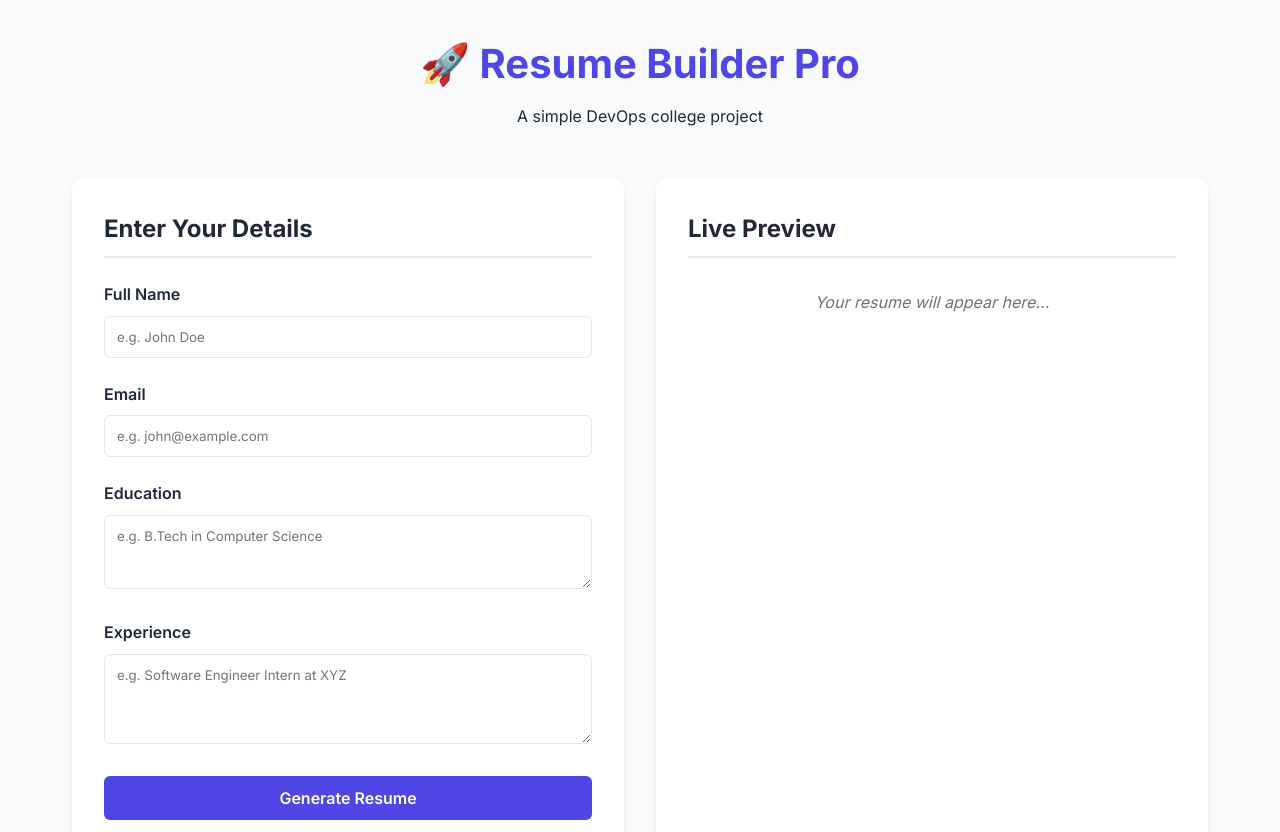
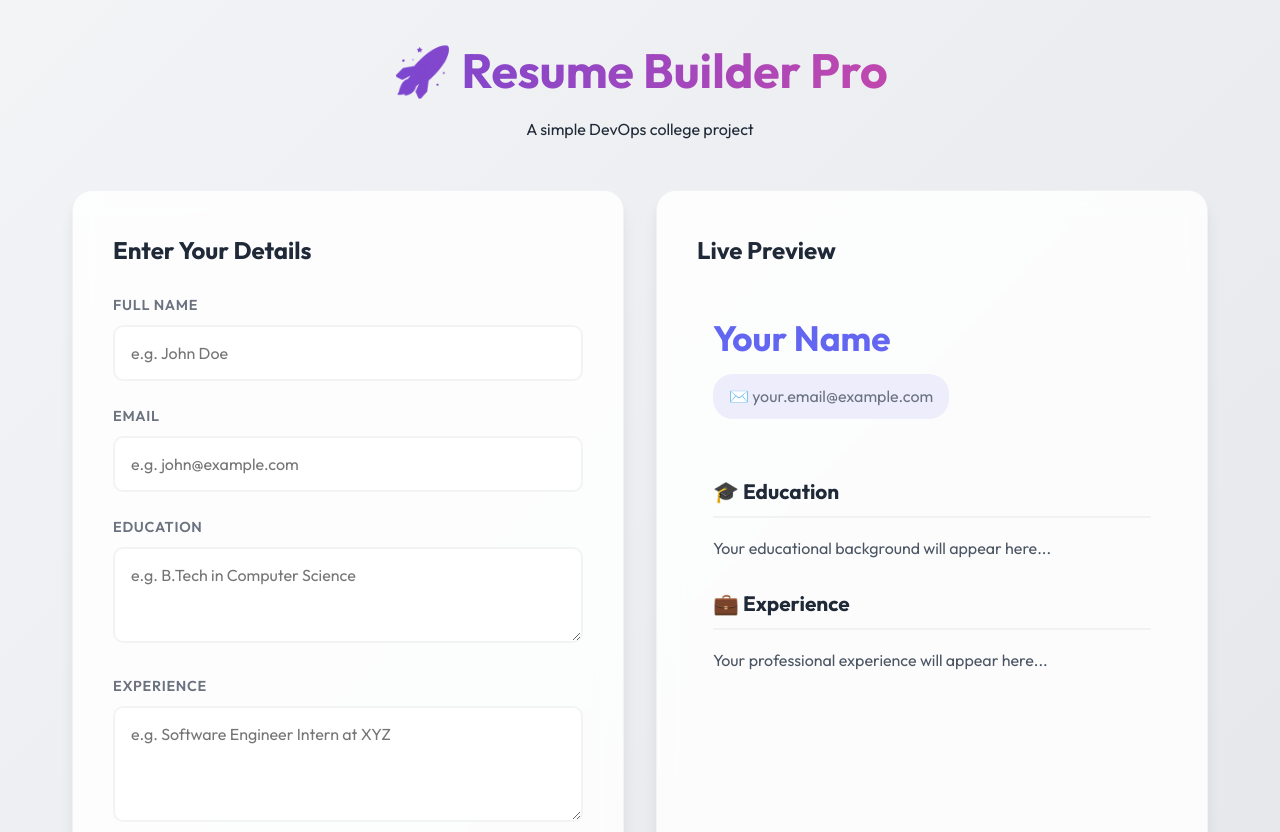
Before and after one commit to manndhaila2007-sys/resume-builder-devops, a website: page public/index.html in a window 1280 px wide. Shown: the top 832 px of the page. Drawn offline with Linux system fonts and the light colour scheme.

Commit message:
feat: Add dynamic real-time preview and premium styling

```diff
--- a/public/script.js
+++ b/public/script.js
@@ -1,34 +1,63 @@
 document.addEventListener('DOMContentLoaded', () => {
   const form = document.getElementById('resume-form');
+  const printBtn = document.getElementById('print-btn');
   const preview = document.getElementById('resume-preview');
-  const printBtn = document.getElementById('print-btn');
 
-  form.addEventListener('submit', (e) => {
-    e.preventDefault();
+  // Input fields
+  const inputs = {
+    fullName: document.getElementById('fullName'),
+    email: document.getElementById('email'),
+    education: document.getElementById('education'),
+    experience: document.getElementById('experience')
+  };
 
-    const fullName = document.getElementById('fullName').value;
-    const email = document.getElementById('email').value;
-    const education = document.getElementById('education').value;
-    const experience = document.getElementById('experience').value;
+  // Function to update the preview in real-time
+  const updatePreview = () => {
+    const fullName = inputs.fullName.value || 'Your Name';
+    const email = inputs.email.value || 'your.email@example.com';
+    const education = inputs.education.value || 'Your educational background will appear here...';
+    const experience = inputs.experience.value || 'Your professional experience will appear here...';
 
     const resumeHTML = `
-      <div class="resume-output">
+      <div class="resume-output fade-in">
         <h3>${fullName}</h3>
         <p class="contact">✉️ ${email}</p>
 
-        <h4>Education</h4>
+        <h4>🎓 Education</h4>
         <p>${education}</p>
 
-        <h4>Experience</h4>
+        <h4>💼 Experience</h4>
         <p>${experience}</p>
       </div>
     `;
 
     preview.innerHTML = resumeHTML;
-    printBtn.style.display = 'block';
+
+    // Show print button if they started typing a name
+    if (inputs.fullName.value.trim().length > 0) {
+      printBtn.classList.add('visible');
+    } else {
+      printBtn.classList.remove('visible');
+    }
+  };
+
+  // Add event listeners for real-time typing
+  Object.values(inputs).forEach(input => {
+    input.addEventListener('input', updatePreview);
+  });
+
+  // Prevent form submission from reloading the page
+  form.addEventListener('submit', (e) => {
+    e.preventDefault();
+    // Add a little celebration animation on the preview
+    preview.classList.add('celebrate');
+    setTimeout(() => preview.classList.remove('celebrate'), 500);
   });
 
   printBtn.addEventListener('click', () => {
     window.print();
   });
+
+  // Initialize with empty state
+  updatePreview();
 });
--- a/public/style.css
+++ b/public/style.css
@@ -1,11 +1,16 @@
+@import url('https://fonts.googleapis.com/css2?family=Outfit:wght@300;400;600;700&display=swap');
+
 :root {
-  --primary-color: #4f46e5;
-  --primary-hover: #4338ca;
-  --bg-color: #f9fafb;
-  --card-bg: #ffffff;
+  --primary-color: #6366f1;
+  --primary-hover: #4f46e5;
+  --bg-gradient: linear-gradient(135deg, #f3f4f6 0%, #e5e7eb 100%);
+  --card-bg: rgba(255, 255, 255, 0.85);
   --text-main: #1f2937;
   --text-muted: #6b7280;
-  --border-color: #e5e7eb;
+  --border-color: rgba(229, 231, 235, 0.5);
+  --shadow-sm: 0 4px 6px -1px rgba(0, 0, 0, 0.05);
+  --shadow-md: 0 10px 15px -3px rgba(0, 0, 0, 0.1);
+  --shadow-focus: 0 0 0 4px rgba(99, 102, 241, 0.2);
 }
 
 * {
@@ -15,10 +20,11 @@
 }
 
 body {
-  font-family: 'Inter', sans-serif;
-  background-color: var(--bg-color);
+  font-family: 'Outfit', sans-serif;
+  background: var(--bg-gradient);
   color: var(--text-main);
   line-height: 1.6;
+  min-height: 100vh;
 }
 
 .container {
@@ -30,11 +36,14 @@ body {
 .app-header {
   text-align: center;
   margin-bottom: 3rem;
+  animation: slideDown 0.6s ease-out;
 }
 
 .app-header h1 {
-  font-size: 2.5rem;
-  color: var(--primary-color);
+  font-size: 3rem;
+  background: linear-gradient(to right, #4f46e5, #ec4899);
+  -webkit-background-clip: text;
+  -webkit-text-fill-color: transparent;
   margin-bottom: 0.5rem;
 }
 
@@ -42,6 +51,7 @@ body {
   display: grid;
   grid-template-columns: 1fr 1fr;
   gap: 2rem;
+  animation: fadeIn 0.8s ease-out;
 }
 
 @media (max-width: 768px) {
@@ -52,15 +62,26 @@ body {
 
 section {
   background: var(--card-bg);
-  padding: 2rem;
-  border-radius: 12px;
-  box-shadow: 0 4px 6px -1px rgba(0, 0, 0, 0.1);
+  backdrop-filter: blur(12px);
+  padding: 2.5rem;
+  border-radius: 20px;
+  box-shadow: var(--shadow-md);
+  border: 1px solid var(--border-color);
+  transition: transform 0.3s ease, box-shadow 0.3s ease;
+}
+
+section:hover {
+  transform: translateY(-2px);
+  box-shadow: 0 20px 25px -5px rgba(0, 0, 0, 0.1);
 }
 
 h2 {
   margin-bottom: 1.5rem;
-  border-bottom: 2px solid var(--border-color);
-  padding-bottom: 0.5rem;
+  font-weight: 700;
+  color: var(--text-main);
+  display: flex;
+  align-items: center;
+  gap: 0.5rem;
 }
 
 .form-group {
@@ -71,88 +92,157 @@ label {
   display: block;
   font-weight: 600;
   margin-bottom: 0.5rem;
+  color: var(--text-muted);
+  font-size: 0.9rem;
+  text-transform: uppercase;
+  letter-spacing: 0.05em;
 }
 
 input, textarea {
   width: 100%;
-  padding: 0.75rem;
-  border: 1px solid var(--border-color);
-  border-radius: 6px;
-  font-family: 'Inter', sans-serif;
-  transition: border-color 0.2s;
+  padding: 1rem;
+  border: 2px solid var(--border-color);
+  border-radius: 10px;
+  font-family: 'Outfit', sans-serif;
+  font-size: 1rem;
+  background: rgba(255, 255, 255, 0.9);
+  transition: all 0.3s ease;
 }
 
 input:focus, textarea:focus {
   outline: none;
   border-color: var(--primary-color);
+  box-shadow: var(--shadow-focus);
+  transform: translateY(-1px);
 }
 
 button {
   cursor: pointer;
-  font-family: 'Inter', sans-serif;
+  font-family: 'Outfit', sans-serif;
   font-weight: 600;
   border: none;
-  border-radius: 6px;
-  transition: background-color 0.2s;
+  border-radius: 10px;
+  transition: all 0.3s cubic-bezier(0.4, 0, 0.2, 1);
 }
 
 .btn-primary {
   width: 100%;
-  padding: 0.75rem;
-  background-color: var(--primary-color);
+  padding: 1rem;
+  background: linear-gradient(135deg, var(--primary-color), var(--primary-hover));
   color: white;
-  font-size: 1rem;
+  font-size: 1.1rem;
+  box-shadow: var(--shadow-sm);
 }
 
 .btn-primary:hover {
-  background-color: var(--primary-hover);
+  transform: translateY(-2px);
+  box-shadow: 0 10px 15px -3px rgba(99, 102, 241, 0.3);
+}
+
+.btn-primary:active {
+  transform: translateY(0);
 }
 
 .btn-secondary {
-  margin-top: 1rem;
+  margin-top: 1.5rem;
   width: 100%;
-  padding: 0.75rem;
-  background-color: #10b981;
+  padding: 1rem;
+  background: linear-gradient(135deg, #10b981, #059669);
   color: white;
-  font-size: 1rem;
+  font-size: 1.1rem;
+  opacity: 0;
+  visibility: hidden;
+  transform: translateY(10px);
+  transition: all 0.4s ease;
+}
+
+.btn-secondary.visible {
+  opacity: 1;
+  visibility: visible;
+  transform: translateY(0);
 }
 
 .btn-secondary:hover {
-  background-color: #059669;
+  box-shadow: 0 10px 15px -3px rgba(16, 185, 129, 0.3);
 }
 
 /* Resume Preview Styles */
+.resume-preview {
+  min-height: 400px;
+}
+
 .resume-output {
   padding: 1rem;
 }
 
 .resume-output h3 {
-  font-size: 1.8rem;
+  font-size: 2.2rem;
   color: var(--primary-color);
-  margin-bottom: 0.2rem;
+  margin-bottom: 0.5rem;
+  font-weight: 700;
 }
 
 .resume-output .contact {
   color: var(--text-muted);
-  font-size: 0.9rem;
-  margin-bottom: 1.5rem;
+  font-size: 1rem;
+  margin-bottom: 2rem;
+  display: inline-flex;
+  align-items: center;
+  background: rgba(99, 102, 241, 0.1);
+  padding: 0.5rem 1rem;
+  border-radius: 20px;
 }
 
 .resume-output h4 {
   margin-top: 1.5rem;
-  margin-bottom: 0.5rem;
+  margin-bottom: 1rem;
   color: var(--text-main);
-  border-bottom: 1px solid var(--border-color);
-  padding-bottom: 0.25rem;
+  border-bottom: 2px solid var(--border-color);
+  padding-bottom: 0.5rem;
+  font-size: 1.3rem;
 }
 
 .resume-output p {
   white-space: pre-wrap;
+  color: #4b5563;
+  line-height: 1.8;
 }
 
-.placeholder-text {
-  text-align: center;
-  color: var(--text-muted);
-  font-style: italic;
-  margin-top: 2rem;
+/* Animations */
+@keyframes fadeIn {
+  from { opacity: 0; }
+  to { opacity: 1; }
 }
+
+@keyframes slideDown {
+  from { opacity: 0; transform: translateY(-20px); }
+  to { opacity: 1; transform: translateY(0); }
+}
+
+.celebrate {
+  animation: pulse 0.5s ease-in-out;
+}
+
+@keyframes pulse {
+  0% { transform: scale(1); }
+  50% { transform: scale(1.02); box-shadow: 0 0 20px rgba(99, 102, 241, 0.4); }
+  100% { transform: scale(1); }
+}
+
+/* Print optimizations */
+@media print {
+  body {
+    background: white;
+  }
+  .form-section, .app-header, .btn-secondary {
+    display: none !important;
+  }
+  .main-content {
+    grid-template-columns: 1fr;
+  }
+  section {
+    box-shadow: none;
+    border: none;
+    padding: 0;
+  }
+}
```
